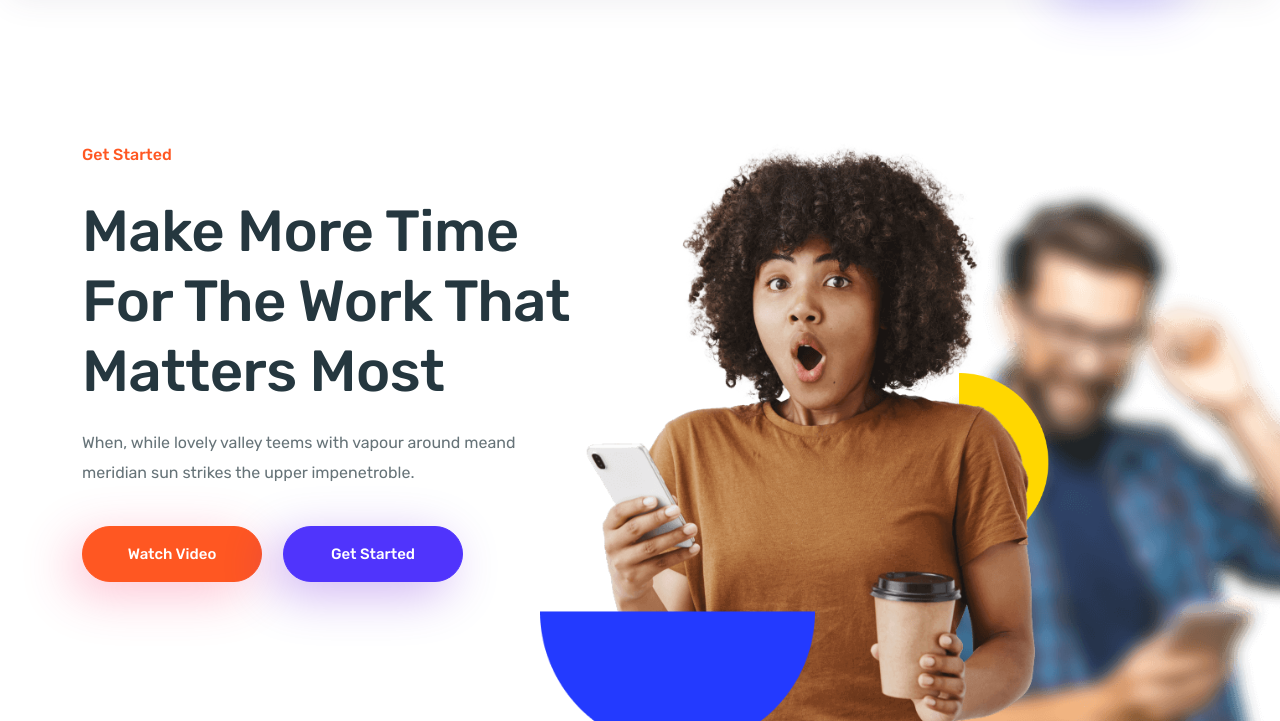
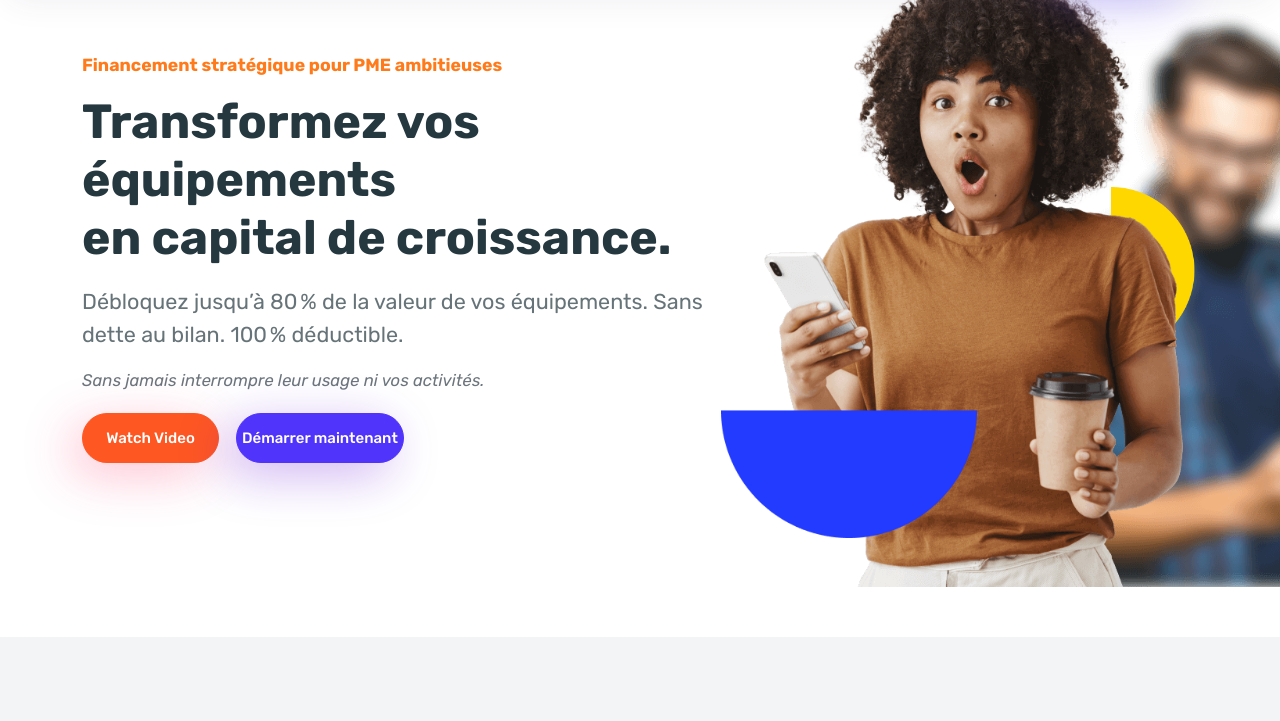
Before and after one commit to pdresdell/webphil, a plain HTML site: page home-it-services.html in a window 1280 px wide. Shown: the part 79-800 px from the top of the page. Drawn offline with Linux system fonts and the light colour scheme; animation ran at ten frames a second.

Commit message:
clean header done

```diff
--- a/home-it-services.html
+++ b/home-it-services.html
@@ -293,50 +293,87 @@
       </div>
     </header>
     <!-- navbar- -->
+
+
     <!--/ .Header Area -->
     <!-- Hero Area -->
-    <div class="welcome-area welcome-area--l3 bg-default">
+
+<!-- Hero Area -->
+<div class="welcome-area welcome-area--l3 bg-default py-7">
   <div class="container">
-        <div class="row align-items-center justify-content-center justify-content-md-start">
-          <!-- Welcome content Area -->
-          <div class="col-xxl-5 col-xl-6 col-lg-7 col-md-8 col-xs-11">
-            <div class="welcome-content welcome-content--l3">
-              <h1 class="welcome-content--l3__sub-title" data-aos="fade-up" data-aos-duration="500" data-aos-once="true">Get Started</h1>
-              <h1 class="welcome-content--l3__title" data-aos="fade-up" data-aos-duration="500" data-aos-delay="300" data-aos-once="true">Make More Time <br class="d-none d-xs-block"> For The Work That <br class="d-none d-xs-block"> Matters Most</h1>
-              <p class="welcome-content--l3__descriptions" data-aos="fade-up" data-aos-duration="500" data-aos-delay="400" data-aos-once="true">When, while lovely valley teems with vapour around
-                meand <br class="d-none d-sm-block">
-                        meridian sun strikes the upper impenetroble.</p>
-              <div class="welcome-btn-group--l3">
-                <a class="btn btn--lg-2 btn-primary text-white shadow--primary rounded-50 me-2 me-sm-3 popup-btn" href="https://www.youtube.com/watch?v=LWZ7iytIA6k" data-aos="fade-up" data-aos-duration="500" data-aos-delay="600" data-aos-once="true">Watch
-                  Video</a>
-                <a class="btn btn--lg-2 btn-electric-violet-2 shadow--electric-violet-2 rounded-50 me-2 me-sm-3" href="home-it-services.html#" data-aos="fade-up" data-aos-duration="500" data-aos-delay="600" data-aos-once="true">Get
-                  Started</a>
+    <div class="row align-items-center justify-content-between">
+
+      <!-- Text Column conservé mais élargi -->
+      <div class="col-lg-7 col-xl-7 col-md-7">
+        <div class="welcome-content welcome-content--l3 text-start">
+          <!-- Ligne 1 -->
+          <h6 class="fw-semibold mb-3" style="font-size: 1.1rem; color: #ff7a1a;">
+            Financement stratégique pour PME ambitieuses
+          </h6>
+
+          <!-- Ligne 2 (titre plus lisible) -->
+          <h1 class="fw-bold mb-4" style="font-size: 3rem; line-height: 1.2;">
+            Transformez vos équipements<br>en capital de croissance.
+          </h1>
+
+          <!-- Ligne 3 -->
+          <p class="fw-semibold text-dark mb-3" style="font-size: 1.35rem;">
+            Débloquez jusqu’à 80 % de la valeur de vos équipements. Sans dette au bilan. 100 % déductible.
+          </p>
+
+          <!-- Ligne 4 -->
+          <p class="fst-italic text-muted mb-4" style="font-size: 1.05rem;">
+            Sans jamais interrompre leur usage ni vos activités.
+          </p>
+
+          <!-- CTA Buttons -->
+          <div class="d-flex flex-wrap mt-4">
+            <a href="https://www.youtube.com/watch?v=LWZ7iytIA6k"
+               class="btn btn-primary btn-lg rounded-55 shadow--primary text-white me-3">
+              Watch Video
+            </a>
+            <a href="#formulaire"
+               class="btn btn-electric-violet-2 btn-lg rounded-55 shadow--electric-violet-2 text-white">
+              Démarrer maintenant
+            </a>
           </div>
         </div>
       </div>
-          <!--/ .Welcome Content Area -->
-          <!--Welcome Image Area -->
-          <div class="col-xxl-7 col-xl-6 col-lg-5 col-md-8 col-6 position-static">
-            <div class="welcome-image-group-wrapper--l3">
-              <div class="welcome-image-group welcome-image-group--l3">
-                <img class="w-100" src="image/home-3/welcome-woman-l3.png" alt="" data-aos="fade-left" data-aos-duration="500" data-aos-once="true">
+
+      <!-- Image Column conservée, réduite légèrement -->
+      <div class="col-lg-5 col-xl-5 col-md-5 d-flex justify-content-center">
+        <div class="welcome-image-group welcome-image-group--l3" style="max-width: 420px;">
+          <img class="w-100" src="image/home-3/welcome-woman-l3.png" alt="">
           <div class="welcome-image-group--l3__img-1">
-                  <img class="w-100" src="image/home-3/welcome-man-l3.png" alt="" data-aos="fade-up" data-aos-duration="500" data-aos-delay="300" data-aos-once="true">
+            <img class="w-100" src="image/home-3/welcome-man-l3.png" alt="">
           </div>
           <div class="welcome-image-group--l3__img-2">
-                  <img class="w-100" src="image/home-3/welcome-shape-l3.png" alt="" data-aos="fade-right" data-aos-duration="500" data-aos-delay="400" data-aos-once="true">
+            <img class="w-100" src="image/home-3/welcome-shape-l3.png" alt="">
           </div>
           <div class="welcome-image-group--l3__img-3">
-                  <img class="w-100" src="image/home-3/welcome-shape-l3-2.png" alt="" data-aos="fade-right" data-aos-duration="500" data-aos-delay="400" data-aos-once="true">
+            <img class="w-100" src="image/home-3/welcome-shape-l3-2.png" alt="">
           </div>
         </div>
       </div>
-          </div>
-          <!--/ .Welcome Image Area -->
+
     </div>
   </div>
 </div>
-    <!--/ .Hero Area -->
+<!-- /Hero Area -->
+
+
+<!-- /Hero Area -->
+
+
+
+
+
+
+
+
+
+
+
     <!-- Services Area -->
     <div class="service-area service-area--l3 bg-default-3">
       <div class="container">
```
Also changed, not shown: 1 other file. Lines whose indentation alone changed are shown as unchanged.
